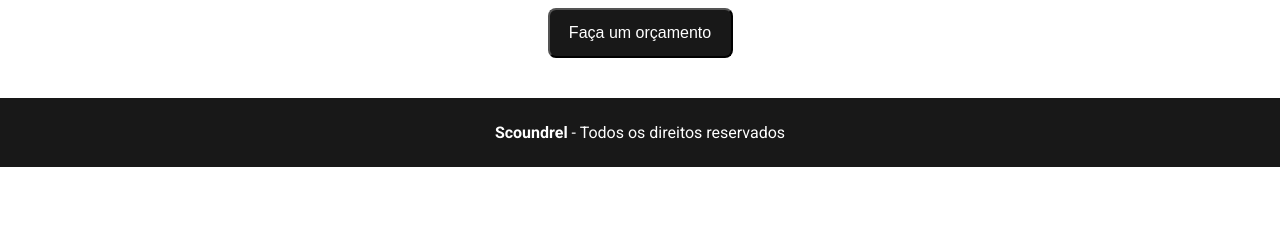
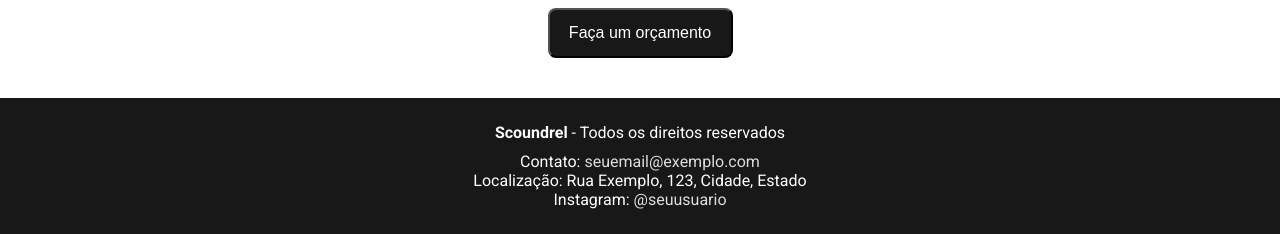
Before and after one commit to Kolapco/Bassitt-, a plain HTML site: page index.html in a window 1280 px wide. Shown: the part 2025-2259 px from the top of the page. Before the commit the page ends 2192 px from the top, so only its background shows below. Drawn offline with Linux system fonts and the light colour scheme.

Commit message:
index.html

```diff
--- a/index.html
+++ b/index.html
@@ -217,6 +217,27 @@ body{
 
 .projetos_principal_imagens img:hover{
     opacity: 1;
+}
+
+    .rodape_principal {
+    color: #fff;
+    display: flex;
+    flex-direction: column;
+    align-items: center;
+}
+
+.rodape_contato {
+    text-align: center;
+    margin-top: 10px;
+}
+
+.rodape_contato a {
+    color: #ddd;
+    text-decoration: none;
+}
+
+.rodape_contato a:hover {
+    text-decoration: underline;
 }
 
 .projetos_principal button{
@@ -439,11 +460,17 @@ body{
     <!--Fim projetos-->
 
     <!--Início Rodapé-->
-    <footer id="rodape">
-        <div class="rodape_principal">
-            <span><strong>Scoundrel</strong> - Todos os direitos reservados</span>
+<footer id="rodape">
+    <div class="rodape_principal">
+        <span><strong>Scoundrel</strong> - Todos os direitos reservados</span>
+        <div class="rodape_contato">
+            <p>Contato: <a href="mailto:seuemail@exemplo.com">seuemail@exemplo.com</a></p>
+            <p>Localização: Rua Exemplo, 123, Cidade, Estado</p>
+            <p>Instagram: <a href="https://www.instagram.com/seuusuario" target="_blank">@seuusuario</a></p>
         </div>
-    </footer>
-    <!--Fim Rodapé-->
+    </div>
+</footer>
+<!--Fim Rodapé-->
+
 </body>
  </html>
```
